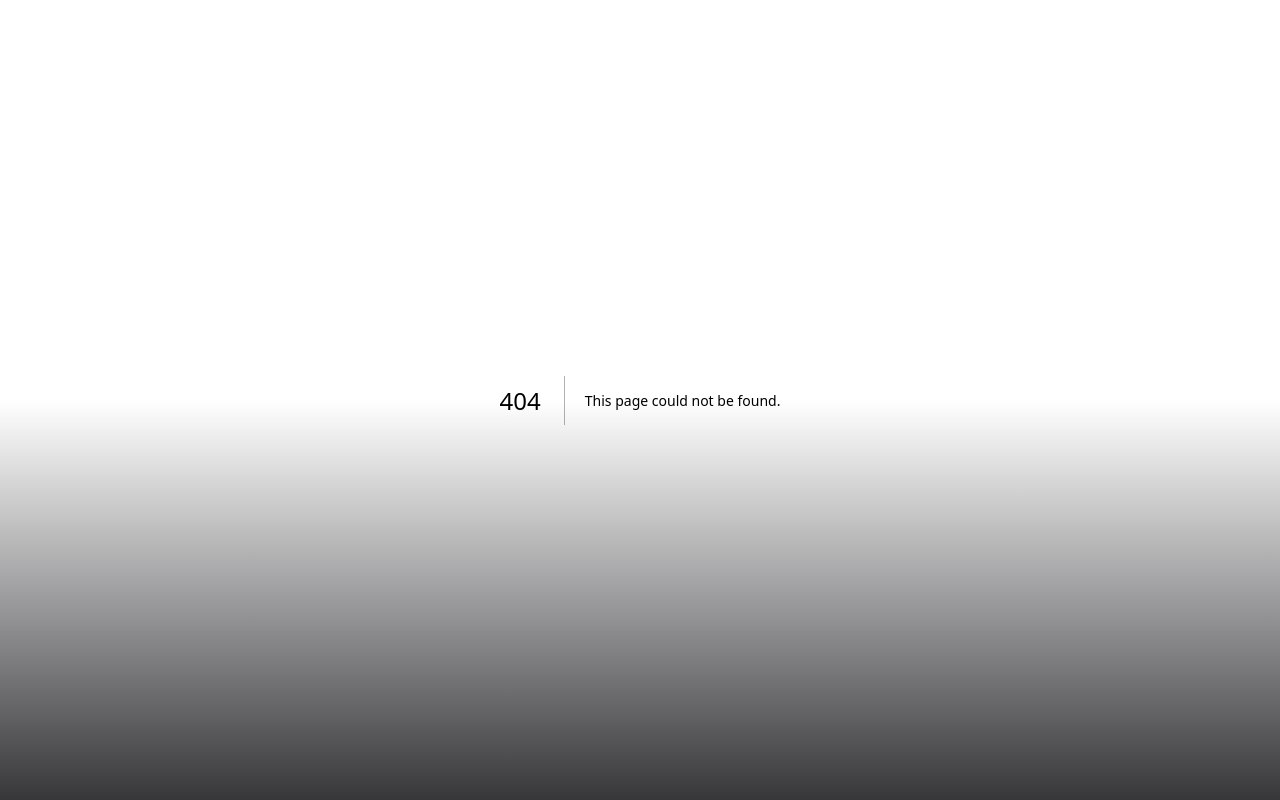
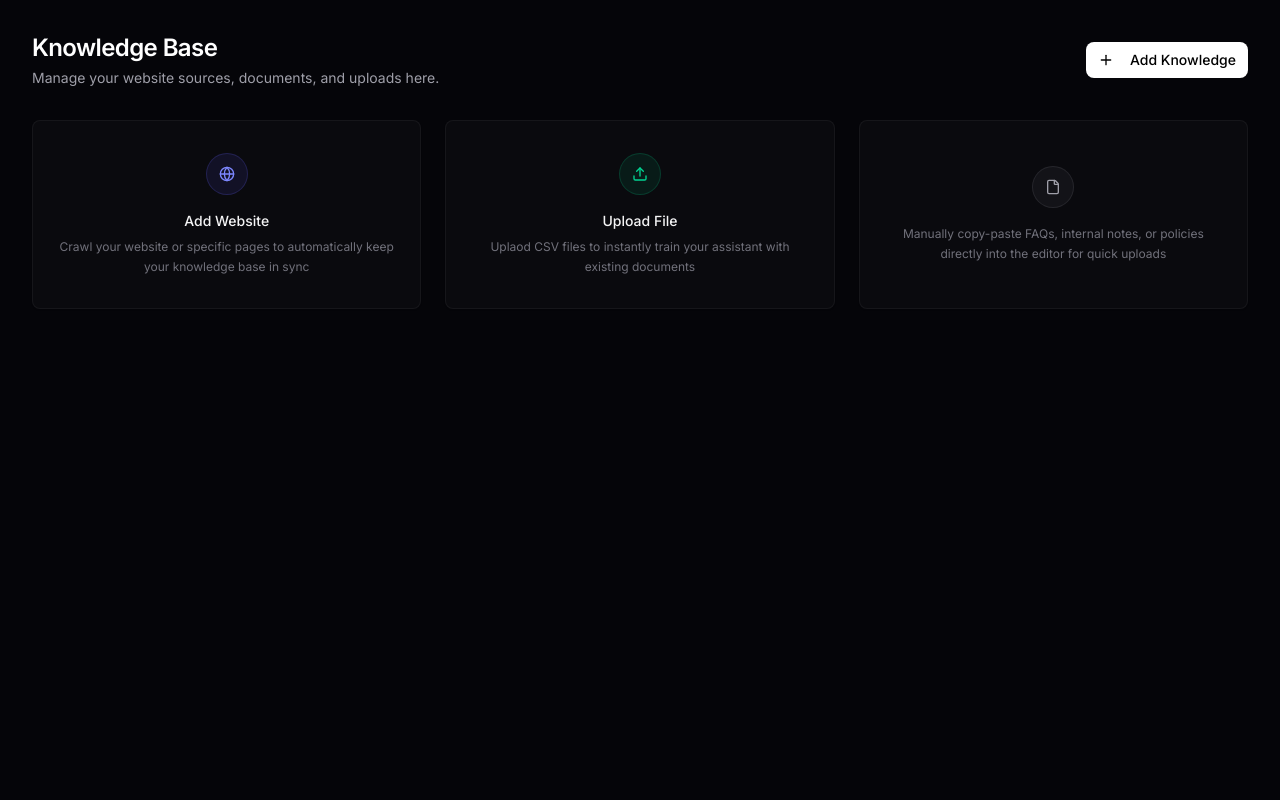
Before and after one commit to Snevy1/vilyo-customer-care-support, a Next.js app: page /dashboard/knowledge in a window 1280 px wide. Before the commit this address had no page. Built offline with nearby package versions, Linux system fonts and the light colour scheme; no server answers.

Commit message:
Worked on knowledge tab and designing of dashboard

```diff
--- /dev/null
+++ b/app/dashboard/knowledge/page.tsx
@@ -0,0 +1,65 @@
+"use client";
+
+
+import AddKnowledgeModal from '@/components/dashboard/knowledge/addKnowledgeModal';
+import QuickActions from '@/components/dashboard/knowledge/quickActions';
+import { Button } from '@/components/ui/button'
+import { Plus } from 'lucide-react'
+import React, { useState } from 'react'
+
+const page = () => {
+    const [defaultTab, setDefaultTab] = useState("website");
+    const [isAddOpen, setIsAddOpen] = useState(false);
+
+
+    const openModal = (tab:string)=>{
+
+        setDefaultTab(tab);
+        setIsAddOpen(true);
+
+
+    };
+
+
+
+
+
+
+  return (
+    <div className='p-6 md:p-8 space-y-8 max-w-7xl mx-auto animate-in fade-in duration-500 '>
+       <div className='flex flex-col md:flex-row justify-between items-start md:items-center gap-4'>
+        <div>
+            <h1 className='text-2xl font-semibold text-white tracking-tight'>
+                Knowledge Base
+            </h1>
+            <p className='text-sm text-zinc-400 mt-1'>
+                Manage your website sources, documents, and uploads here.
+
+            </p>
+        </div>
+
+         <div className='flex items-center gap-2'>
+            <Button
+            onClick={()=>openModal("website")}
+            className='bg-white text-black hover:bg-zinc-200'
+
+            >
+                <Plus className='w-4 h-4 mr-2' />
+                Add Knowledge
+
+            </Button>
+
+         </div>
+
+       </div>
+
+        {/* QuickActions */}
+
+        <QuickActions onOpenModal={openModal} />
+
+         <AddKnowledgeModal />
+    </div>
+  )
+}
+
+export default page
--- a/app/dashboard/layout.tsx
+++ b/app/dashboard/layout.tsx
@@ -1,3 +1,5 @@
+
+import Sidebar from "@/components/dashboard/sidebar";
 import { cookies } from "next/headers"
 
 export const metadata = {
@@ -16,7 +18,18 @@ export  default async function DashboardLayout({
         <div className="bg-[#050509] min-h-screen font-sans antialiased text-zinc-100 selection:bg-zinc-800 flex">
 
            {metadataCookie?.value ? (
-              <>{children}</>
+              <>
+               <Sidebar />
+              <div className="flex-1 flex flex-col md:ml-64 relative min-h-screen transition-all duration-300">
+
+                 {/* <Header /> */}
+
+                  <main className="flex-1">
+                    {children}
+                  </main>
+
+              </div>
+              </>
            ): children}
 
         </div>
--- /dev/null
+++ b/components/dashboard/knowledge/addKnowledgeModal.tsx
@@ -0,0 +1,23 @@
+import { KnowledgeSource } from '@/@types/types';
+import { Dialog } from '@/components/ui/dialog';
+import React from 'react'
+
+interface AddKnowledgeModalProps {
+    isOpen: boolean;
+    setIsOpen: (open:boolean)=> void;
+    defaultTab: string;
+    setDefaultTab: (tab:string)=> void;
+    onImport: (data:any) => Promise<void>;
+    isLoading: boolean;
+    existingSources: KnowledgeSource[]
+}
+
+const AddKnowledgeModal = ({isOpen, setIsOpen, defaultTab, setDefaultTab, onImport, isLoading, existingSources}:AddKnowledgeModalProps) => {
+  return (
+    <Dialog>
+
+    </Dialog>
+  )
+}
+
+export default AddKnowledgeModal
--- /dev/null
+++ b/components/dashboard/knowledge/quickActions.tsx
@@ -0,0 +1,79 @@
+import { Button } from '@/components/ui/button'
+import { File, Globe, Upload } from 'lucide-react'
+import React from 'react'
+
+const QuickActions = ({onOpenModal}:{onOpenModal:(tab:string)=>void}) => {
+  return (
+    <div className='grid grid-cols-1 md:grid-cols-3 gap-6'>
+      <Button
+       variant="outline"
+       className='h-auto py-8 px-6 flex flex-col items-center justify-center gap-4 border-white/5 bg-[#0A0A0E] hover:bg-white/2 hover:border-indigo-500/30 transition-all hover:text-white group whitespace-normal'
+       onClick={()=>onOpenModal("website")}
+      >
+        <div className='p-3 rounded-full bg-indigo-500/10 border border-indigo-500/20 group-hover:bg-indigo-500/20   transition-colors'>
+
+        <Globe className='w-6 h-6 text-indigo-400' />
+
+        </div>
+
+        <div className='space-y-1.5 text-center w-full'>
+          <span className='text-sm font-medium block whitespace-normal'>
+            Add Website
+          </span>
+
+          <p className='text-xs text-zinc-500 font-normal leading-relaxed whitespace-normal wrap-break-word'>
+            Crawl your website or specific pages to automatically keep your knowledge base in sync
+          </p>
+
+        </div>
+
+      </Button>
+
+      <Button
+        variant="outline"
+        className='h-auto py-8 px-6 flex flex-col items-center justify-center gap-4 border-white/5 bg-[#0A0A0E] hover:bg-white/2 hover:border-emerald-500/30 transition-all hover:text-white group  whitespace-normal'
+        onClick={()=>onOpenModal("upload")}
+      >
+        <div className='p-3 rounded-full bg-emerald-500/10 border border-emerald-500/20 group-hover:bg-emerald-500/20 transition-colors '>
+        <Upload className='w-6 h-6 text-emerald-400' />
+
+        </div>
+
+        <div className='space-y-1.5 text-center w-full'>
+          <span className='text-sm font-medium block whitespace-normal'>
+              Upload File
+          </span>
+          <p className='text-xs text-zinc-500 font-normal leading-relaxed whitespace-normal wrap-break-word '>
+             Uplaod CSV files to instantly train your assistant with existing
+             documents
+          </p>
+
+        </div>
+
+      </Button>
+
+      <Button
+        variant="outline"
+        className='h-auto py-8 px-6 flex flex-col items-center justify-center gap-4 border-white/5 bg-[#0A0A0E] hover:bg-white/2 hover:border-emerald-500/30 transition-all hover:text-white group  whitespace-normal'
+        onClick={()=>onOpenModal("text")}
+      >
+        <div className='p-3 rounded-full bg-zinc-500/10 border border-zinc-500/20 group-hover:bg-zinc-500/20 transition-colors '>
+        <File className='w-6 h-6 text-zinc-400' />
+
+        </div>
+
+        <div className='space-y-1.5 text-center w-full'>
+
+          <p className='text-xs text-zinc-500 font-normal leading-relaxed whitespace-normal wrap-break-word '>
+             Manually copy-paste FAQs, internal notes, or policies directly into the editor for quick uploads
+          </p>
+
+        </div>
+
+      </Button>
+
+    </div>
+  )
+}
+
+export default QuickActions
--- /dev/null
+++ b/components/dashboard/sidebar.tsx
@@ -0,0 +1,138 @@
+
+"use client"
+
+import { useUser } from '@/hooks/useUser';
+import { cn } from '@/lib/utils';
+import { BookOpen, Bot, Layers, LayoutDashboard, MessageSquare, Settings } from 'lucide-react';
+import Link from 'next/link';
+import { usePathname } from 'next/navigation';
+import React, { useEffect, useState } from 'react';
+
+const SIDEBAR_ITEMS = [
+    {label: "Dashboard", href: "/dashboard", icon: LayoutDashboard},
+    {label: "Knowledge", href: "/dashboard/knowledge", icon: BookOpen},
+    {label: "Sections", href: "/dashboard/sections", icon: Layers},
+    {label: "Chatbot", href: "/dashboard/chatbot", icon: Bot},
+    {
+        label: "Conversations",
+        href: "/dashboard/conversations",
+        icon: MessageSquare
+    },
+    {
+        label: "Settings",
+        href: "/dashboard/settings",
+        icon: Settings
+    }
+
+
+
+]
+
+const Sidebar = () => {
+
+
+    const pathname = usePathname();
+
+    const {email} = useUser()
+
+    const [metadata, setMetadata] = useState<any>();
+    const [isLoading, setIsLoading] = useState(true);
+
+
+    useEffect(()=>{
+        const fetchMetadata = async()=>{
+            const response = await fetch("/api/metadata/fetch");
+
+            const res = await response.json();
+
+            setMetadata(res.data);
+            setIsLoading(false)
+        };
+
+        fetchMetadata()
+    }, []);
+
+
+  return (
+    <aside className='w-64 border-r border-white/5 bg-[#050509] flex-col h-screen fixed left-0 top-0 z-40 hidden md:flex'>
+
+        <div className='h-16 flex items-center px-6 border-b border-white/5' >
+        <Link href={"/"}  className='flex items-center gap-2'>
+
+            {/* Logo Mark */}
+            <div className='w-5 h-5 bg-white rounded-sm flex items-center justify-center'>
+                <div className='w-2.5 h-2.5 bg-black rounded-[1px]'>
+                </div>
+            </div>
+            <span className='text-sm font-medium tracking-tight text-white/90'>
+                    Vilyo Support
+                </span>
+
+        </Link>
+        </div>
+
+      <nav className='flex-1 p-4 space-y-1 overflow-y-auto'>
+          {
+            SIDEBAR_ITEMS.map((item)=>{
+                const isActive =pathname === item.href;
+
+
+                return (
+
+                    <Link
+                    key={item.href}
+                    href={item.href}
+                    className={
+                        cn(
+                            "flex items-center gap-3 px-3 py-2 rounded-md text-sm font-medium transition-colors",
+                            isActive ? "bg-white/5 text-white" :
+                             "text-zinc-400 hover:text-white hover:bg-white/5"
+                        )
+                    }
+
+                    >
+
+                        <item.icon  className='w-4 h-4'/>
+                       {item.label}
+
+                    </Link>
+
+                )
+            })
+          }
+
+      </nav>
+
+      {/* Profile / Bottom Area */}
+
+      <div className='p-4 border-t border-white/5'>
+
+      <div className='flex items-center gap-3 px-3 py-2 rounded-md hover:bg-white/5 cursor-pointer transition-colors group'>
+          <div className='w-8 h-8 rounded-full bg-zinc-800 flex items-center justify-center border border-white/10'>
+               <span className='text-xs text-zinc-400 group-hover:text-white'>
+                  {metadata?.business_name?.slice(0,2).toUpperCase() || ""}
+               </span>
+          </div>
+
+          <div className='flex flex-col overflow-hidden'>
+            <span className='text-sm font-medium text-zinc-300 truncate group-hover:text-white'>
+                {
+                    isLoading ? "Loading..."
+                    : `${metadata?.business_name}'s Workspace`
+                }
+            </span>
+
+            <span className='text-xs text-zinc-500 truncate'>{email}</span>
+
+          </div>
+      </div>
+
+      </div>
+
+
+
+    </aside>
+  )
+}
+
+export default Sidebar
--- a/components/ui/button.tsx
+++ b/components/ui/button.tsx
@@ -5,7 +5,7 @@ import { cva, type VariantProps } from "class-variance-authority"
 import { cn } from "@/lib/utils"
 
 const buttonVariants = cva(
-  "inline-flex items-center justify-center gap-2 whitespace-nowrap rounded-md text-sm font-medium transition-all disabled:pointer-events-none disabled:opacity-50 [&_svg]:pointer-events-none [&_svg:not([class*='size-'])]:size-4 shrink-0 [&_svg]:shrink-0 outline-none focus-visible:border-ring focus-visible:ring-ring/50 focus-visible:ring-[3px] aria-invalid:ring-destructive/20 dark:aria-invalid:ring-destructive/40 aria-invalid:border-destructive",
+  "inline-flex cursor-pointer items-center justify-center gap-2 whitespace-nowrap rounded-md text-sm font-medium transition-all disabled:pointer-events-none disabled:opacity-50 [&_svg]:pointer-events-none [&_svg:not([class*='size-'])]:size-4 shrink-0 [&_svg]:shrink-0 outline-none focus-visible:border-ring focus-visible:ring-ring/50 focus-visible:ring-[3px] aria-invalid:ring-destructive/20 dark:aria-invalid:ring-destructive/40 aria-invalid:border-destructive",
   {
     variants: {
       variant: {
```
Also changed, not shown: @types/types.d.ts (added, +20 -0 lines).
